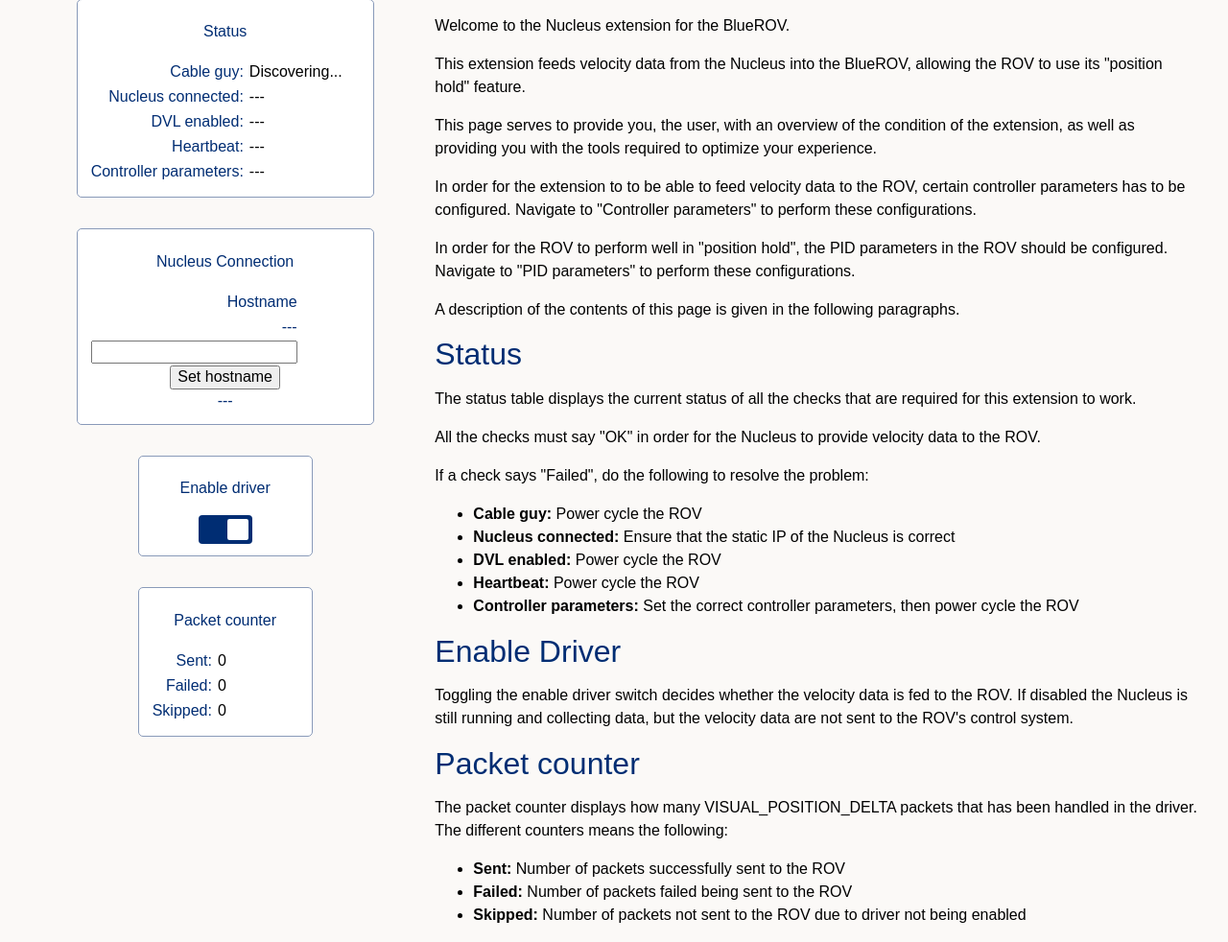
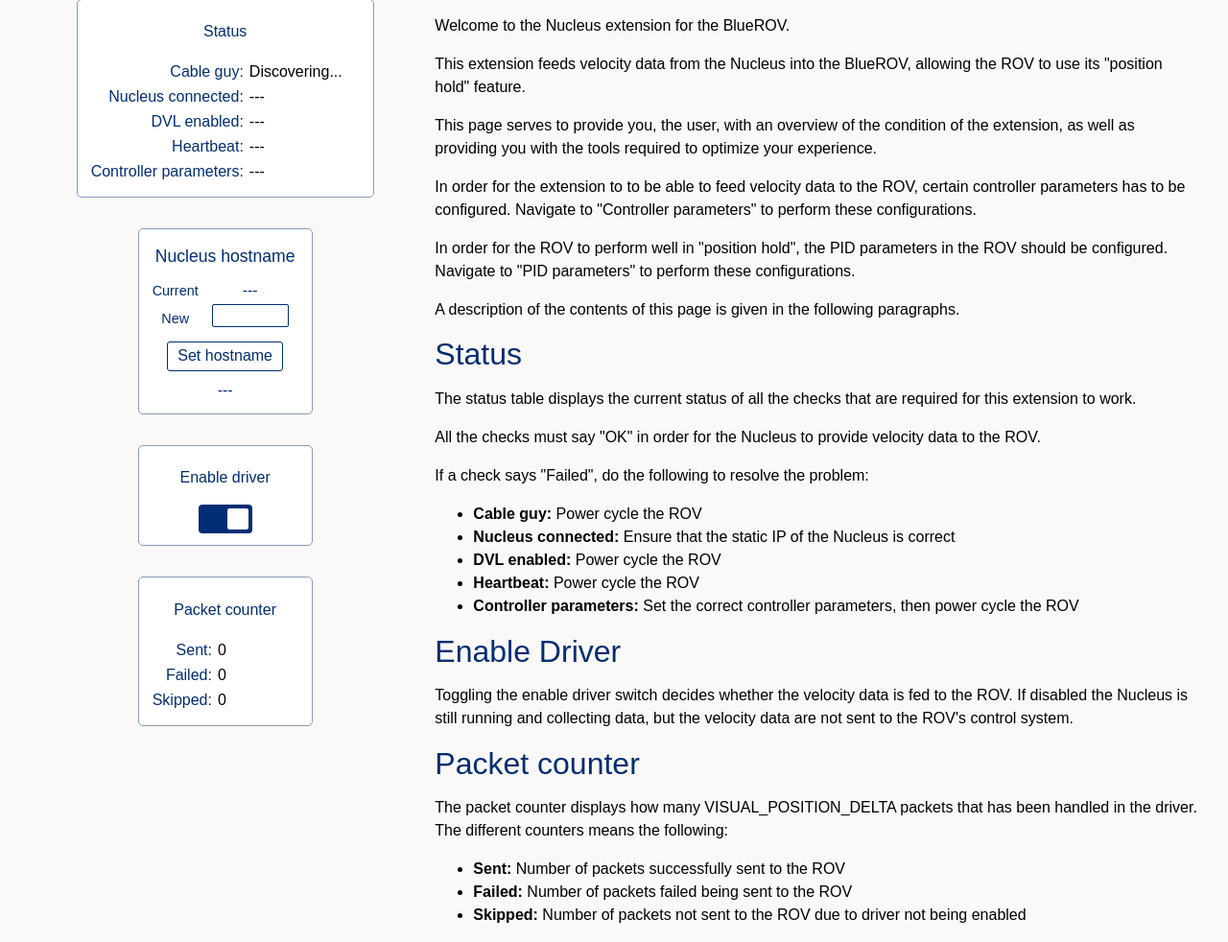
Before and after one commit to NortekSupport/nucleus_driver, a Flask app: page / in a window 1280 px wide. Shown: the part 223-1205 px from the top of the page at 96% size. Run offline with Flask 2, Linux system fonts and the light colour scheme; parts of the project's set-up code (start-up, migrations or seed data) failed here and were passed over.

Commit message:
added changes to support hostname config

```diff
--- a/blueos_extension/src/nucleus_extension/rov_link.py
+++ b/blueos_extension/src/nucleus_extension/rov_link.py
@@ -123,8 +123,11 @@ class RovLink(Thread):
 
     def load_settings(self) -> None:
             """
-            Load settings from .config/dvl/settings.json
+            Load settings from .config/nucleus/settings.json
             """
+
+            print(f'LOADING FILE FROM: {self.settings_path}')
+
             try:
                 with open(self.settings_path) as settings:
                     data = json.load(settings)
@@ -669,8 +672,7 @@ class RovLink(Thread):
         self.wait_for_cableguy()
 
         if self._cable_guy:
-            self.connect_nucleus()
-
+            self.connect_nucleus()  # TODO: Check if Nucleus is running instead of stopping
         if self._nucleus_connected:
             self.stop_nucleus()  # TODO: Check if Nucleus is running instead of stopping
             self.setup_nucleus()
--- a/blueos_extension/src/nucleus_extension/templates/home.html
+++ b/blueos_extension/src/nucleus_extension/templates/home.html
@@ -36,16 +36,15 @@
 
 <div>
   <form id="set_hostname">
-    <fieldset id="status_table">
-      <p>Nucleus Connection</p>
+    <fieldset id="parameters">
+      <p>Nucleus hostname</p>
       <table style="text-align:center;">
         <tr>
-          <td><label for="HOSTNAME">Hostname </label></td>
-        </tr>
-        <tr>
+          <td><label for="HOST_current">Current </label></td>
           <td><span id="HOST_current">---</span></td>
         </tr>
         <tr>
+          <td><label for="HOSTNAME">New </label></td>
           <td><input type="text" id="HOSTNAME" name="HOSTNAME"></td>
         </tr>
       </table>
```
